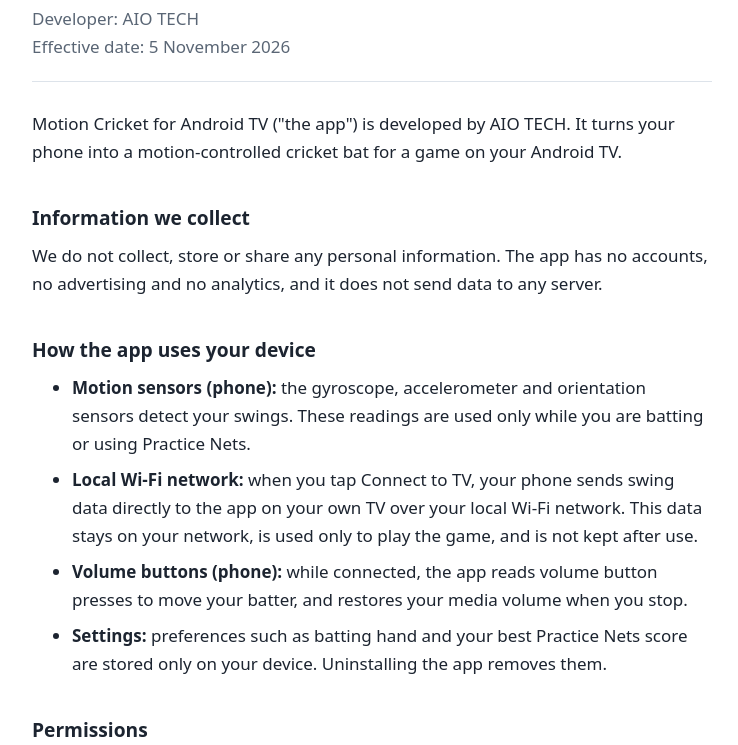
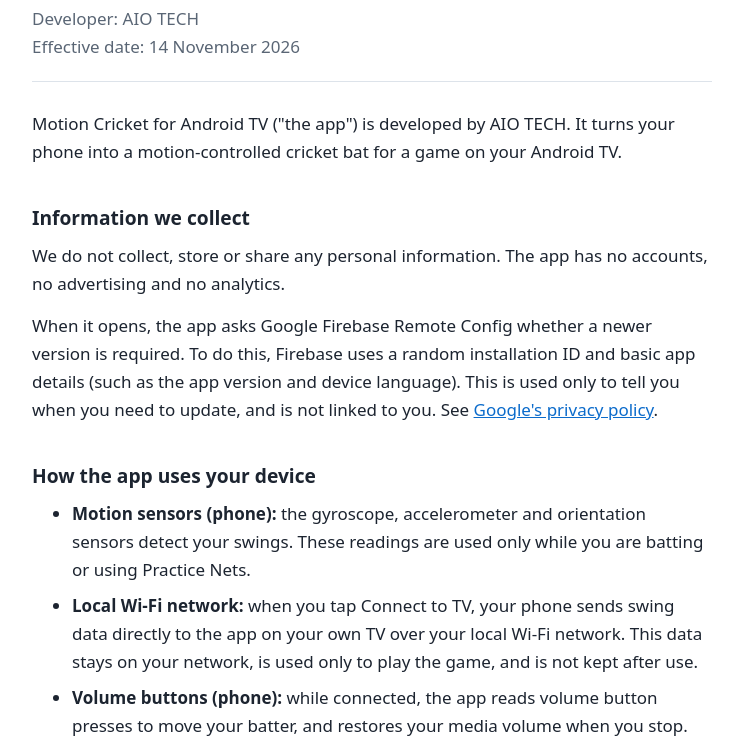
Before and after one commit to KristipatiDiwakarReddy/motion-cricket-privacy, a plain HTML site: page index.html in a window 1280 px wide. Shown: the part 127-872 px from the top of the page, without its empty margins (268-1006 px from the left). Drawn offline with Linux system fonts and the light colour scheme.

Commit message:
Mention the Firebase Remote Config update check
Co-Authored-By: Claude Opus 5.5 <noreply@anthropic.com>
Claude-Session: https://claude.ai/code/session_016WB2d9gkZgvnaBD3XZRtHd

```diff
--- a/index.html
+++ b/index.html
@@ -24,12 +24,13 @@
 <body>
 <main>
   <h1>Privacy Policy for Motion Cricket for Android TV</h1>
-  <p class="meta">Developer: AIO TECH<br>Effective date: 5 November 2026</p>
+  <p class="meta">Developer: AIO TECH<br>Effective date: 14 November 2026</p>
 
   <p>Motion Cricket for Android TV ("the app") is developed by AIO TECH. It turns your phone into a motion-controlled cricket bat for a game on your Android TV.</p>
 
   <h2>Information we collect</h2>
-  <p>We do not collect, store or share any personal information. The app has no accounts, no advertising and no analytics, and it does not send data to any server.</p>
+  <p>We do not collect, store or share any personal information. The app has no accounts, no advertising and no analytics.</p>
+  <p>When it opens, the app asks Google Firebase Remote Config whether a newer version is required. To do this, Firebase uses a random installation ID and basic app details (such as the app version and device language). This is used only to tell you when you need to update, and is not linked to you. See <a href="https://policies.google.com/privacy">Google's privacy policy</a>.</p>
 
   <h2>How the app uses your device</h2>
   <ul>
@@ -40,7 +41,7 @@
   </ul>
 
   <h2>Permissions</h2>
-  <p>The internet and network permissions are used only for the local connection between your phone and TV. The foreground service and notification permissions keep the bat connected while your phone is locked, and show a notification with a Stop button while it is active.</p>
+  <p>The internet and network permissions are used for the local connection between your phone and TV, and for the update check described above. The foreground service and notification permissions keep the bat connected while your phone is locked, and show a notification with a Stop button while it is active.</p>
 
   <h2>Children</h2>
   <p>The app does not collect personal information from anyone, including children.</p>
```
